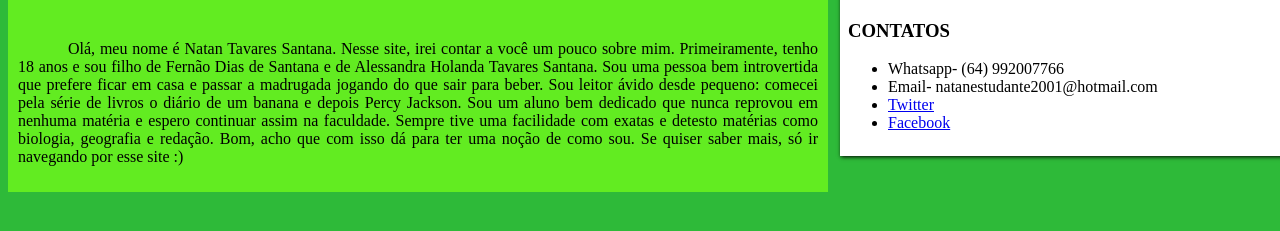
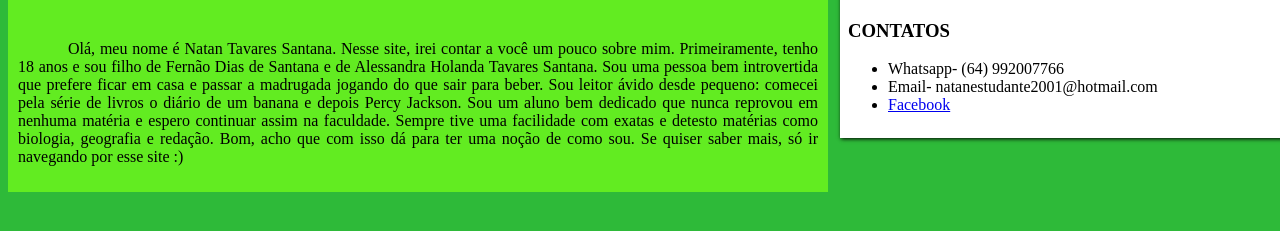
Before and after one commit to Neitan2001/Site-PT, a plain HTML site: page index.html in a window 1280 px wide. Shown: the part 397-628 px from the top of the page. Drawn offline with Linux system fonts and the light colour scheme.

Commit message:
Update index.html

```diff
--- a/index.html
+++ b/index.html
@@ -39,7 +39,7 @@
 <ul>
     <li>Whatsapp- (64) 992007766</li>
     <li>Email- natanestudante2001@hotmail.com</li>
-    <li><a href="https://twitter.com/neitanlufano" target="__blanck"> Twitter</a></a></li>
+
 <li> <a href="https://www.facebook.com/natan.tavaressantana" target="__blanck"> Facebook </a></a></li>
 </ul>
 </figure>
```
